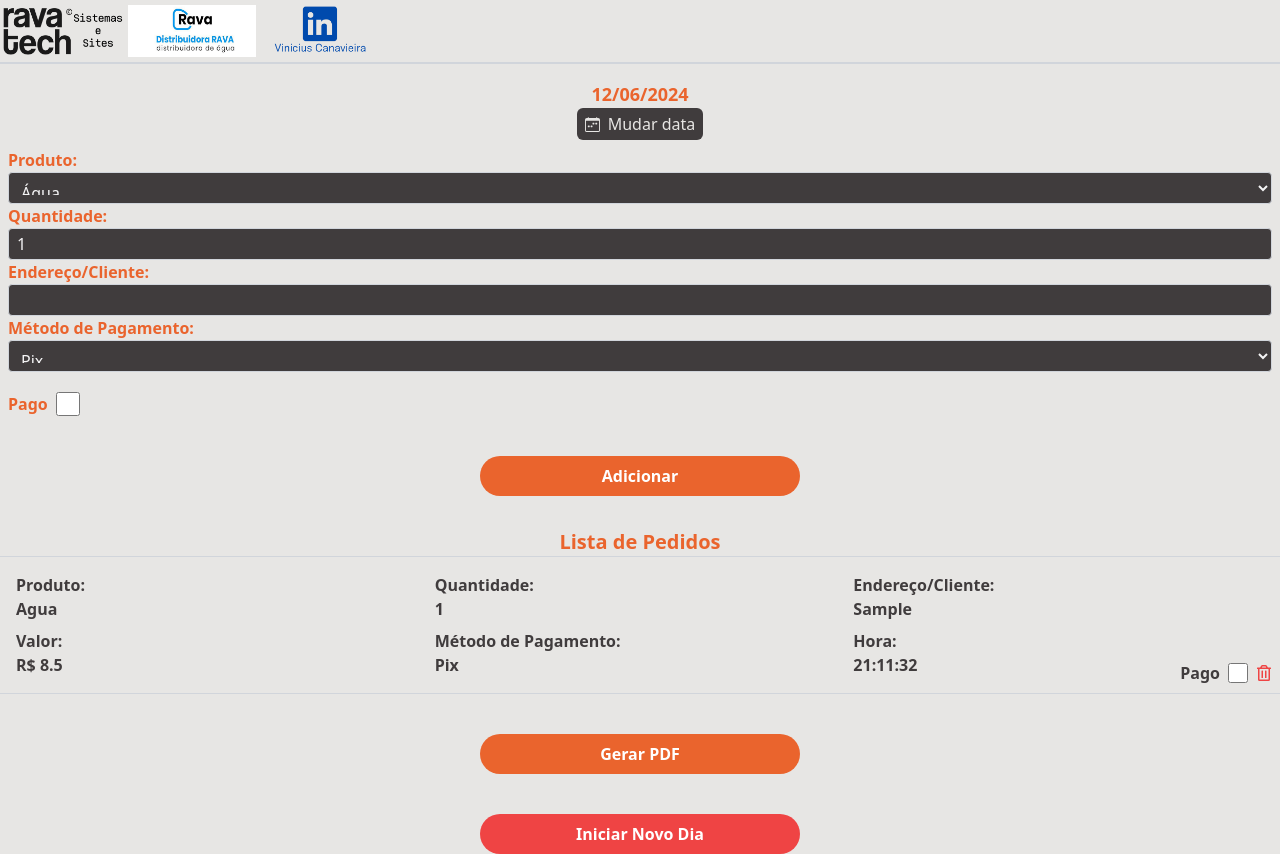
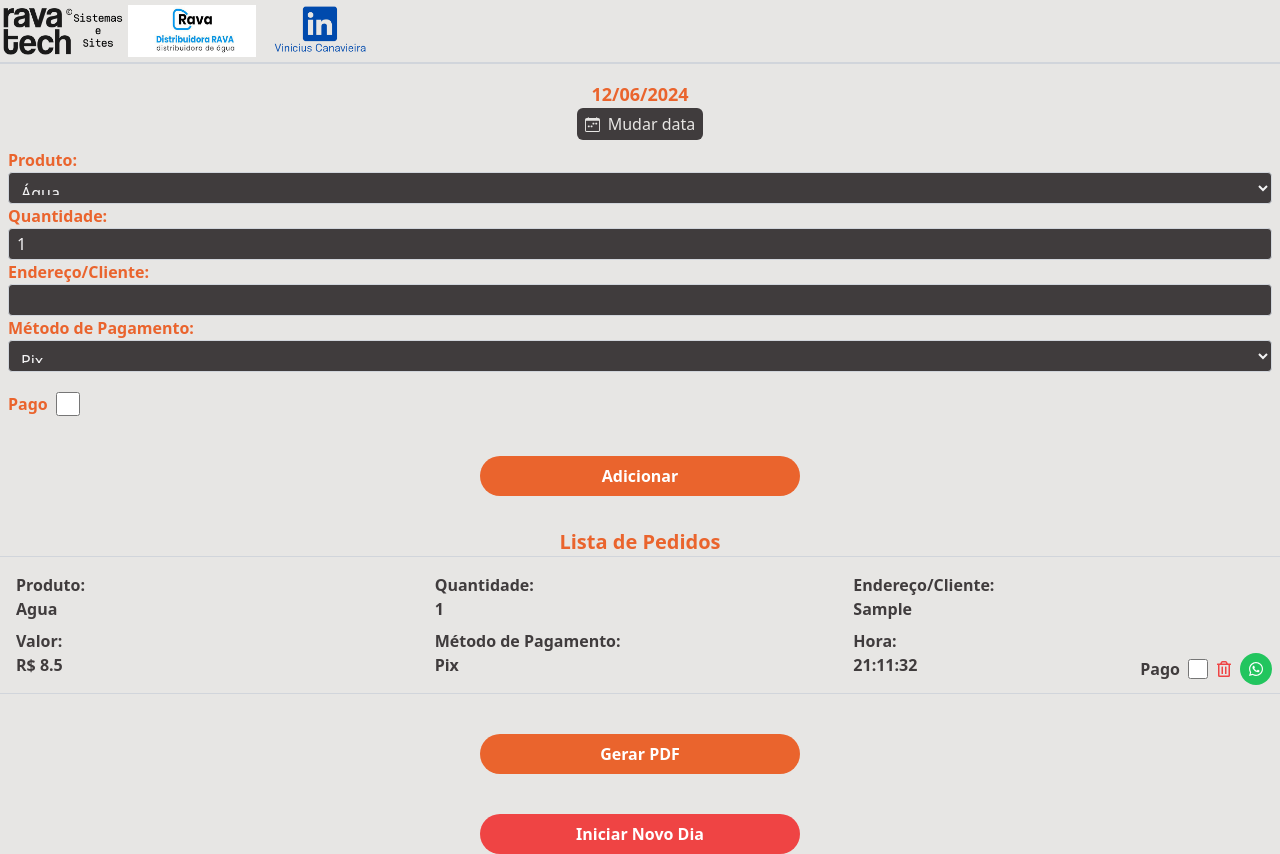
Before and after one commit to viniciuscanavieira/PDV_arraial, a Next.js app: page / in a window 1280 px wide. Both pictures are taken after typing "Sample" into the empty fields and a click on the button "Adicionar". Built offline with nearby package versions, Linux system fonts and the light colour scheme.

Commit message:
atualização mensagem whatsapp

```diff
--- a/package.json
+++ b/package.json
@@ -12,7 +12,7 @@
     "jspdf": "^2.5.1",
     "jspdf-autotable": "^3.8.2",
     "next": "14.2.3",
-    "react": "^18",
+    "react": "^18.3.1",
     "react-calendar": "^5.0.0",
     "react-dom": "^18",
     "react-icon": "^1.0.0",
--- a/src/components/FormComponent.tsx
+++ b/src/components/FormComponent.tsx
@@ -1,7 +1,7 @@
 "use client";
 
 import React, { useEffect, useState } from "react";
-import { FaRegTrashAlt } from "react-icons/fa";
+import { FaWhatsapp, FaRegTrashAlt } from "react-icons/fa";
 import jsPDF from "jspdf";
 import autoTable from "jspdf-autotable";
 
@@ -103,6 +103,13 @@ export const FormComponent = () => {
   const handleRemover = (index: number) => {
     const updatedLista = lista.filter((_, idx) => idx !== index);
     setLista(updatedLista);
+  };
+  const handleWhatsApp = (index: number) => {
+    const item = lista[index];
+    const message = `Novo pedido\nProduto: ${item.produto}\nQuantidade: ${item.quantidade}\nEndereço/Cliente: ${item.endereco}\nValor: R$ ${item.valor}\nMétodo de Pagamento: ${item.metodoPagamento}\nHora: ${item.hora}\n\nPor favor, confirme a entrega após a conclusão.`;
+    const encodedMessage = encodeURIComponent(message);
+    const whatsappUrl = `https://wa.me/559885631906?text=${encodedMessage}`;
+    window.open(whatsappUrl, '_blank');
   };
 
   const totalPagamento = lista
@@ -237,8 +244,7 @@ export const FormComponent = () => {
           <div className="flex justify-center">
             <button
               onClick={handleAdicionar}
-              className="bg-[#EA642D] p-2 w-80 rounded-full mt-10 text-white font-bold"
-            >
+              className="bg-[#EA642D] p-2 w-80 rounded-full mt-10 text-white font-bold">
               Adicionar
             </button>
           </div>
@@ -289,6 +295,12 @@ export const FormComponent = () => {
           className="text-red-500 cursor-pointer"
           onClick={() => handleRemover(index)}
         />
+        <button
+          className="ml-2 bg-green-500 p-2 rounded-full text-white"
+          onClick={() => handleWhatsApp(index)}
+        >
+          <FaWhatsapp />
+        </button>
       </div>
     </div>
   ))}
```
Also changed, not shown: 1 other file (tests, documents, lock files or other folders). Lines whose indentation alone changed are shown as unchanged.
